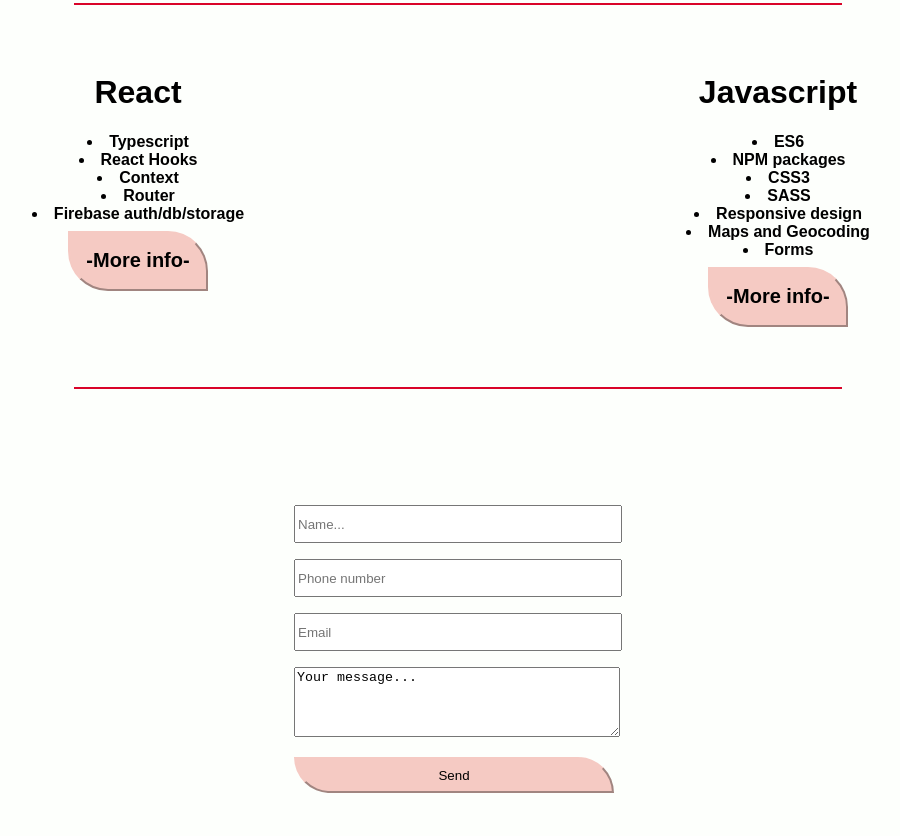
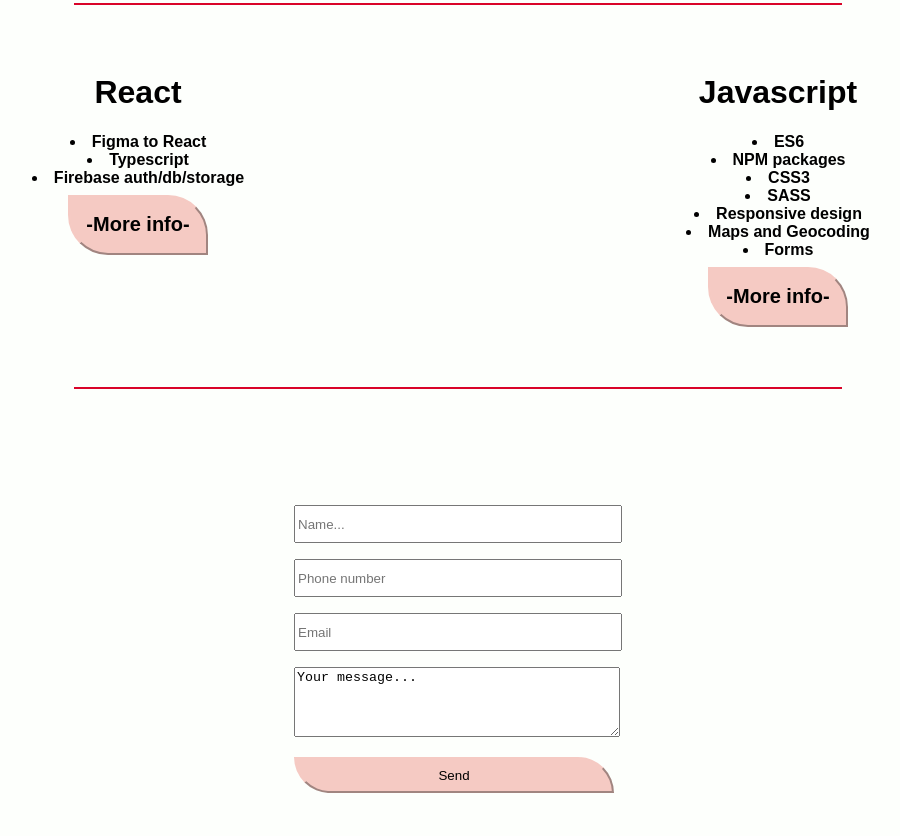
Before and after one commit to Matiss1337/Matiss1337.github.io, a plain HTML site: page index.html in a window 1280 px wide. Shown: the part 879-1715 px from the top of the page, without its empty margins (182-1082 px from the left). Drawn offline with Linux system fonts and the light colour scheme.

Commit message:
Update index.html

```diff
--- a/index.html
+++ b/index.html
@@ -39,10 +39,8 @@
 <div id="projects" class="projects">
     <div class="project react" id="react">
         <h1>React</h1>
+        <li>Figma to React</li>
         <li>Typescript</li>
-        <li>React Hooks</li>
-        <li>Context</li>
-        <li>Router</li>
         <li>Firebase auth/db/storage</li>
         <button><a
                 href="https://docs.google.com/document/d/e/2PACX-1vQH4yGyTgoZlEnC3Wd9fWG1-0ZOd3csj8Wt1PmuuDgSAB9t-dGMTwfmhiVaMHQVHx4a5wJrm5PvpTz7/pub"
```
